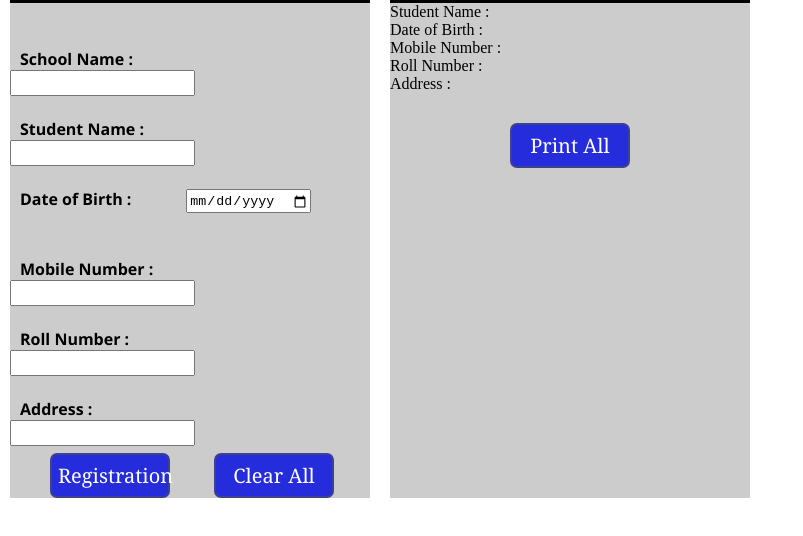
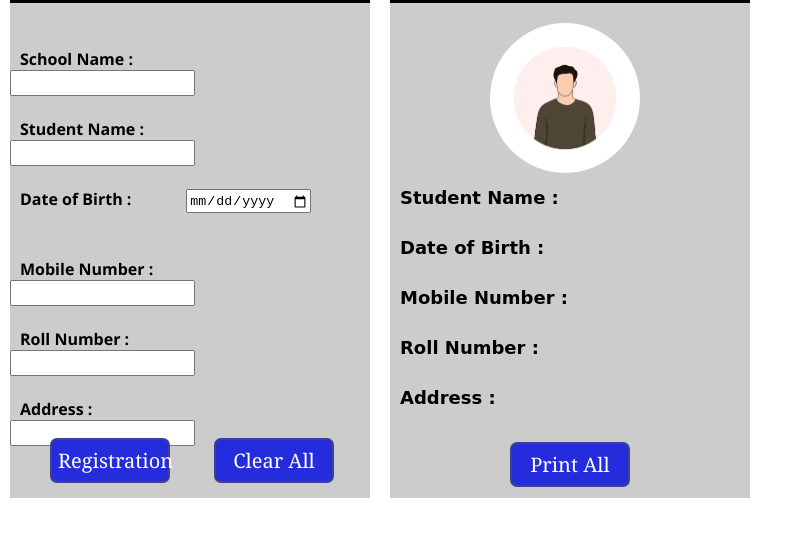
Before and after one commit to Prathmesh-Kamble-10/Figma_Project, a plain HTML site: page index.html in a window 1280 px wide. Shown: the part 112-648 px from the top of the page, without its empty margins (0-803 px from the left). Drawn offline with Linux system fonts and the light colour scheme.

Commit message:
Profile build with print window function

```diff
--- a/css/style.css
+++ b/css/style.css
@@ -43,7 +43,7 @@ body{
 .btn-container{
 width: 100%;
 height: 100px;
-margin-top: 30px;
+margin-top: 15px;
 }
 .btn{
     width: 120px;
@@ -70,9 +70,18 @@ margin-top: 30px;
     font-family:Cambria, Cochin, Georgia, Times, 'Times New Roman', serif ;
 }
 .img{
-    width: 200px;
-    height: 200px;
-    margin-left:80px;
-    margin-top: 50px;
+    width: 150px;
+    height: 150px;
+    margin-left:100px;
+    margin-top: 20px;
     border-radius: 50%;
 }
+.field0{
+    margin-top: 10px;
+    height: 40px;
+    width: 100%;
+    margin-left: 10px;
+    font-family: cursive;
+    font-size: 18px;
+    font-weight: bold;
+}
--- a/index.html
+++ b/index.html
@@ -49,8 +49,7 @@
             <h2 id="school"> School Name </h2>
         </div>
         <div>
-            <!-- <input type="image" src="" class="img"/> -->
-            <!-- <img src="./images/836.jpg"  class="img"/> -->
+            <img src="./images/836.jpg"  class="img"/>
         </div>
         <div class="text">
             <div class="field0">
@@ -74,7 +73,7 @@
                 <label id="Address_val"></label>
             </div>
             <div class="btn-container">
-                <button class="btnprint">Print All</button>
+                <button class="btnprint" type="button" onclick="window.print()">Print All</button>
             </div>
         </div>
     </div>
--- a/scripts/script.js
+++ b/scripts/script.js
@@ -1,5 +1,4 @@
 function dataTransfer(){
-
     document.querySelector("#school").innerText=document.getElementById("schoolName").value;
     document.getElementById("studentName_val").innerText=document.getElementById("studentName").value;
     document.getElementById("DateOfBirth_val").innerText=document.getElementById("DateOfBirth").value;
```
